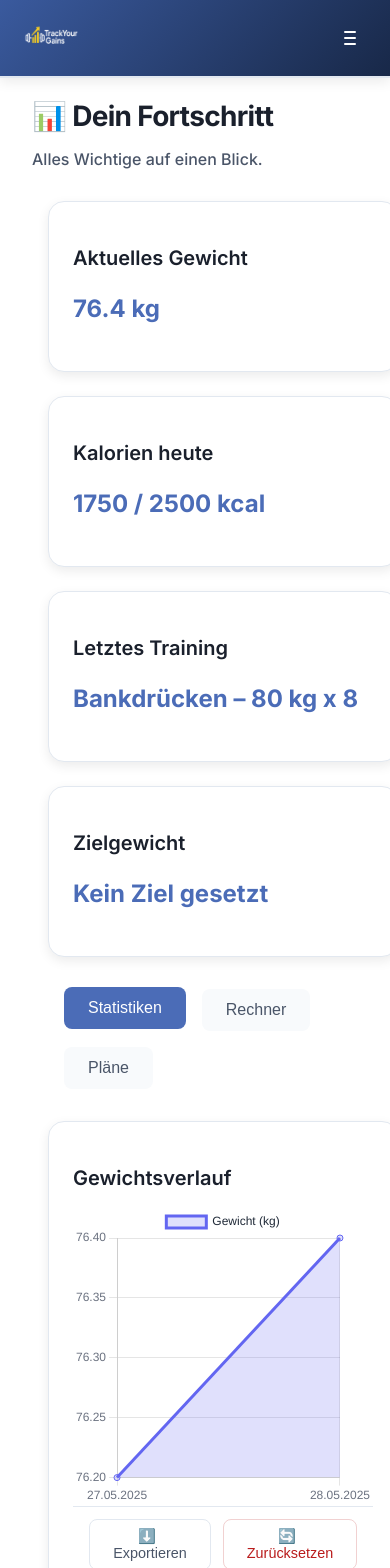
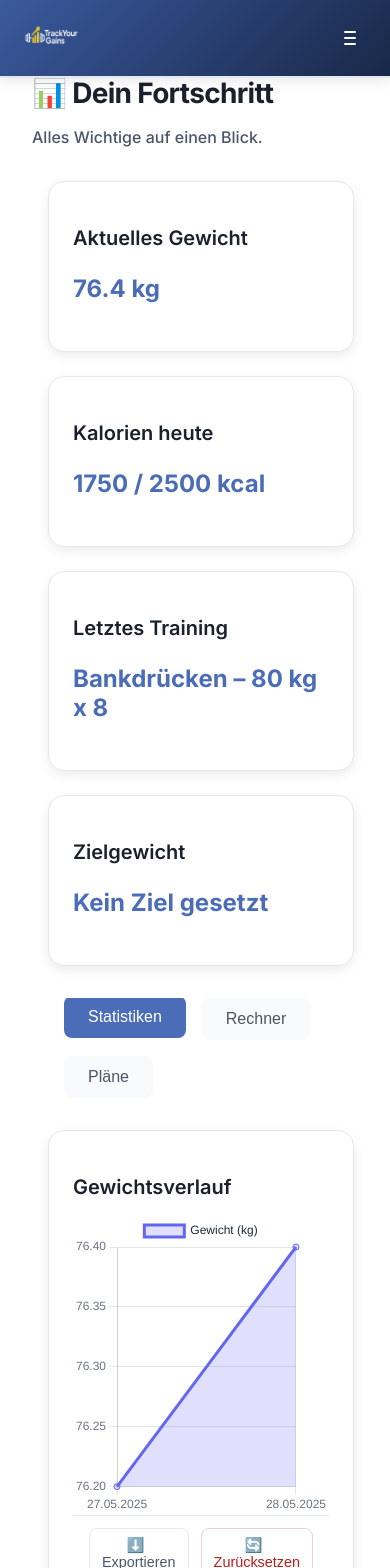
Before and after one commit to JustinHeller203/TrackYourGains, a Vue app in the folder clientapp/: page /progress in a window 390 px wide. Shown: the top 1568 px of the page. Built offline with nearby package versions, Linux system fonts and the light colour scheme.

Commit message:
Fix: mobile overflow bug & tooltip improvements

```diff
--- a/clientapp/src/style.css
+++ b/clientapp/src/style.css
@@ -195,3 +195,142 @@ html, body {
 .calculator-card .footer-actions {
     flex-wrap: nowrap !important;
 }
+
+.calculator-card .card-title .tooltip {
+    overflow: visible !important;
+    white-space: normal !important;
+}
+
+/* ===== Tooltip – Global-Fix für alle Calculator-Karten ===== */
+
+/* Header und Titel dürfen NICHT clippen */
+.calculator-card .card-header,
+.calculator-card .card-title {
+    position: relative;
+    overflow: visible !important;
+}
+
+/* Tooltip-Basis – immer sichtbar „über“ dem Header */
+.calculator-card .tooltip {
+    position: relative;
+    display: inline-block;
+    overflow: visible !important;
+    z-index: 1;
+}
+
+    /* Der eigentliche Bubble */
+    .calculator-card .tooltip .tooltip-text {
+        position: absolute;
+        bottom: 100%; /* über dem Icon */
+        left: 50%;
+        transform: translateX(-50%);
+        min-width: 150px;
+        max-width: 300px;
+        padding: .75rem;
+        background: var(--bg-card);
+        color: var(--text-secondary);
+        border: 1px solid var(--border-color);
+        border-radius: 8px;
+        box-shadow: var(--shadow);
+        white-space: normal;
+        word-wrap: break-word;
+        pointer-events: none;
+        /* sichtbar/unsichtbar steuern */
+        visibility: hidden;
+        opacity: 0;
+        transition: opacity .2s ease, visibility .2s ease;
+        /* Hoch genug, um über allem zu liegen */
+        z-index: 9999;
+    }
+
+        /* Pfeilchen */
+        .calculator-card .tooltip .tooltip-text::after {
+            content: '';
+            position: absolute;
+            bottom: -8px;
+            left: 50%;
+            transform: translateX(-50%);
+            border-width: 8px;
+            border-style: solid;
+            border-color: var(--bg-card) transparent transparent transparent;
+        }
+
+    /* Hover aktiviert die Bubble */
+    .calculator-card .tooltip:hover .tooltip-text {
+        visibility: visible;
+        opacity: 1;
+    }
+
+/* Mobile: etwas schmaler + kein Clippen */
+@media (max-width: 640px) {
+    .calculator-card .tooltip .tooltip-text {
+        min-width: 120px;
+        max-width: 90vw;
+    }
+}
+
+/* Headline + Subline */
+.page-title,
+.page-subtext {
+    max-width: 100%;
+    overflow-wrap: anywhere; /* darf überall umbrechen */
+    word-break: break-word; /* fallback für ältere Browser */
+    white-space: normal; /* kein nowrap */
+}
+
+.page-title {
+    margin: 0 0 .25rem 0;
+    font-size: clamp(1.1rem, 3.8vw + .6rem, 1.6rem);
+    line-height: 1.25;
+}
+
+.page-subtext {
+    margin: 0 0 .75rem 0;
+    color: var(--text-secondary);
+    font-size: clamp(.9rem, 2.2vw + .55rem, 1rem);
+    line-height: 1.35;
+}
+/* Seite/Route Progress: kein horizontales Scrollen */
+.progress {
+    width: 100%;
+    max-width: 100vw;
+    overflow-x: hidden;
+}
+
+/* dein Content-Container */
+.dashboard-container {
+    box-sizing: border-box;
+    width: 100%;
+    max-width: var(--page-max);
+    margin: 0 auto;
+    padding: 0 var(--page-pad);
+}
+/* Charts immer responsiv */
+canvas {
+    display: block;
+    max-width: 100%;
+    width: 100%;
+}
+
+/* Grid sicher gegen Overflow */
+.calculators-grid,
+.progress-charts,
+.dashboard-grid,
+.tabs {
+    min-width: 0; /* verhindert, dass Kinder die Breite erzwingen */
+    max-width: 100%;
+}
+
+/* Tabs nicht breiter als Viewport */
+.tabs {
+    overflow-x: hidden;
+}
+
+/* Falls eine Karte doch mal schiebt, clippe horizontal dezent */
+.calculator-card {
+    max-width: 100%;
+    overflow-x: clip; /* verhindert horizontalen Scroll ohne vertical zu beeinflussen */
+}
+.progress * {
+    max-width: 100%;
+}
```
